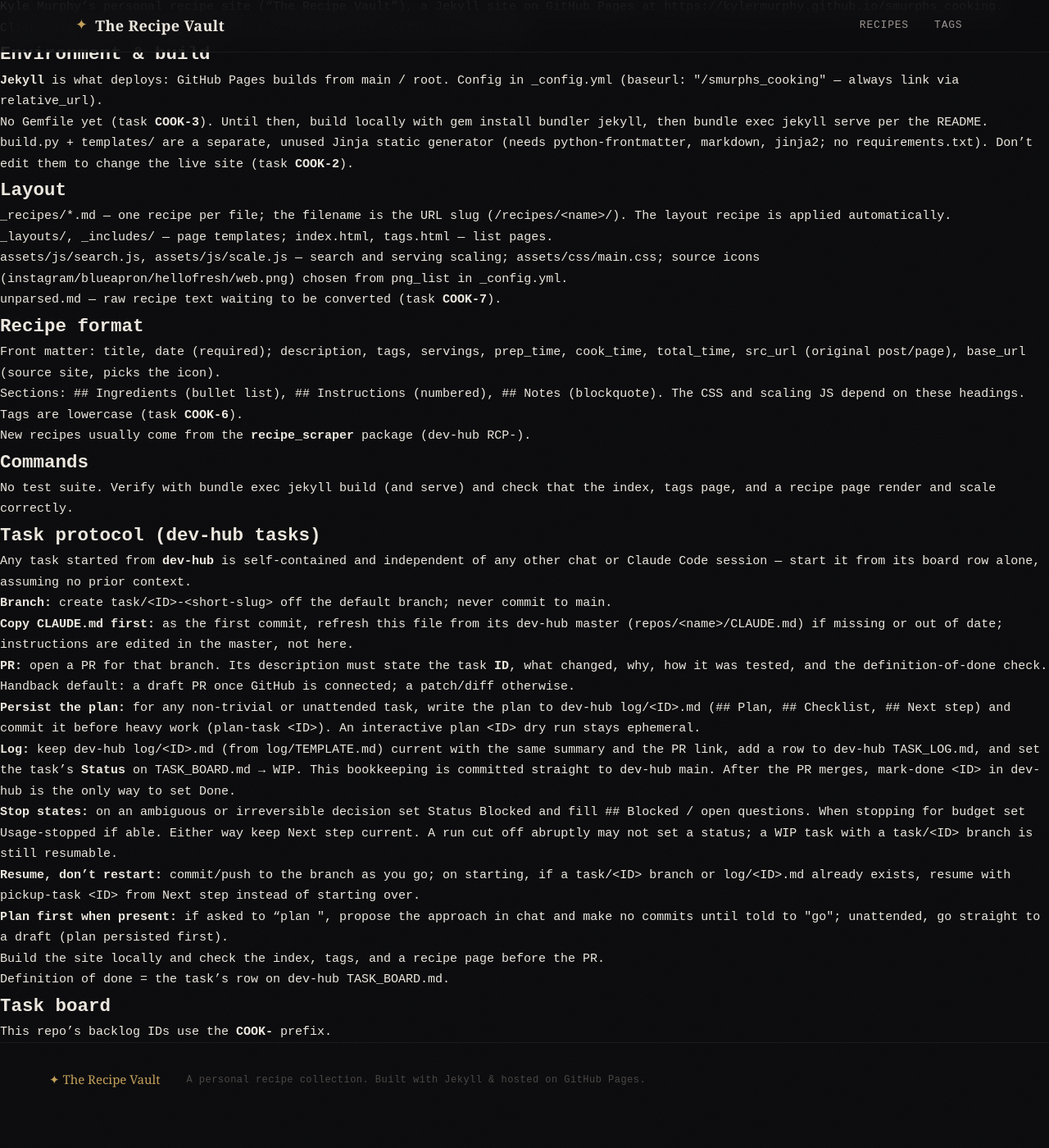
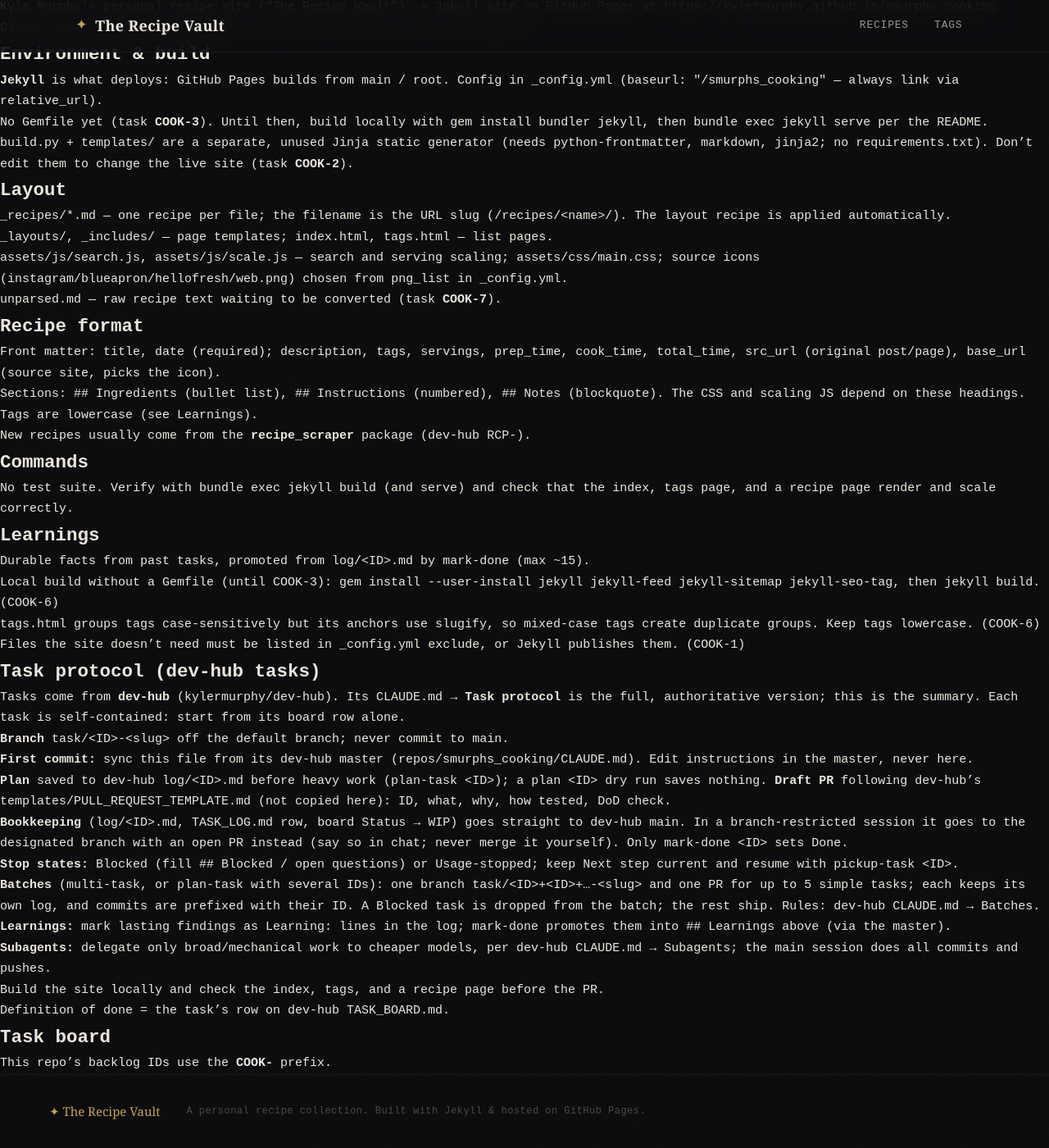
Before and after one commit to kylermurphy/smurphs_cooking, a Jekyll site: the page built from CLAUDE.md, in a window 1280 px wide and 1400 px high, scrolled down 208 px. Shown: the whole window at 82% size. Built offline with Jekyll 4.4.1, drawn with Linux system fonts in a browser that asks for light colours; some web fonts are replaced; our own code applies the rules of GitHub Pages for plain Markdown files; before the commit the page ends 1570 px from its top, so only the background shows below that; some of the changed text lies outside the part shown.

Commit message:
chore: sync CLAUDE.md from dev-hub master
Co-Authored-By: Claude Opus 5.5 <noreply@anthropic.com>
Claude-Session: https://claude.ai/code/session_01QPa8n9enGRXDLcqBppdtsd

```diff
--- a/CLAUDE.md
+++ b/CLAUDE.md
@@ -1,7 +1,8 @@
 # CLAUDE.md — smurphs_cooking
 
 Instructions for Claude Code **and** claude.ai/code (cloud) sessions working in this repo.
-Both read this file. Keep it current when the build or layout changes.
+Both read this file. Edit it in dev-hub (`repos/smurphs_cooking/CLAUDE.md`), not
+here: this copy is replaced from the master at the start of each task.
 
 ## What this is
 Kyle Murphy's personal recipe site ("The Recipe Vault"), a Jekyll site on GitHub Pages at
@@ -32,42 +33,49 @@ serving-size scaling; no backend.
   (source site, picks the icon).
 - Sections: `## Ingredients` (bullet list), `## Instructions` (numbered),
   `## Notes` (blockquote). The CSS and scaling JS depend on these headings.
-- Tags are lowercase (task **COOK-6**).
+- Tags are lowercase (see Learnings).
 - New recipes usually come from the **recipe_scraper** package (dev-hub `RCP-`).
 
 ## Commands
 - No test suite. Verify with `bundle exec jekyll build` (and `serve`) and check that the
   index, tags page, and a recipe page render and scale correctly.
 
+## Learnings
+
+Durable facts from past tasks, promoted from `log/<ID>.md` by `mark-done` (max ~15).
+
+- Local build without a Gemfile (until COOK-3): `gem install --user-install jekyll
+  jekyll-feed jekyll-sitemap jekyll-seo-tag`, then `jekyll build`. (COOK-6)
+- `tags.html` groups tags case-sensitively but its anchors use `slugify`, so mixed-case
+  tags create duplicate groups. Keep tags lowercase. (COOK-6)
+- Files the site doesn't need must be listed in `_config.yml` `exclude`, or Jekyll
+  publishes them. (COOK-1)
+
 ## Task protocol (dev-hub tasks)
 
-Any task started from **dev-hub** is self-contained and independent of any other chat or
-Claude Code session — start it from its board row alone, assuming no prior context.
+Tasks come from **dev-hub** (`kylermurphy/dev-hub`). Its `CLAUDE.md` → **Task protocol** is the
+full, authoritative version; this is the summary. Each task is self-contained: start from its
+board row alone.
 
-- **Branch:** create `task/<ID>-<short-slug>` off the default branch; never commit to `main`.
-- **Copy `CLAUDE.md` first:** as the first commit, refresh this file from its dev-hub
-  master (`repos/<name>/CLAUDE.md`) if missing or out of date; instructions are edited in
-  the master, not here.
-- **PR:** open a PR for that branch. Its description must state the task **ID**, what
-  changed, why, how it was tested, and the definition-of-done check. Handback default: a
-  draft PR once GitHub is connected; a patch/diff otherwise.
-- **Persist the plan:** for any non-trivial or unattended task, write the plan to dev-hub
-  `log/<ID>.md` (`## Plan`, `## Checklist`, `## Next step`) and commit it before heavy work
-  (`plan-task <ID>`). An interactive `plan <ID>` dry run stays ephemeral.
-- **Log:** keep dev-hub `log/<ID>.md` (from `log/TEMPLATE.md`) current with the same summary
-  and the PR link, add a row to dev-hub `TASK_LOG.md`, and set the task's **Status** on
-  `TASK_BOARD.md` → `WIP`. This bookkeeping is committed straight to dev-hub `main`. After
-  the PR merges, `mark-done <ID>` in dev-hub is the only way to set `Done`.
-- **Stop states:** on an ambiguous or irreversible decision set Status `Blocked` and fill
-  `## Blocked / open questions`. When stopping for budget set `Usage-stopped` if able. Either
-  way keep `Next step` current. A run cut off abruptly may not set a status; a `WIP` task with
-  a `task/<ID>` branch is still resumable.
-- **Resume, don't restart:** commit/push to the branch as you go; on starting, if a
-  `task/<ID>` branch or `log/<ID>.md` already exists, resume with `pickup-task <ID>` from
-  `Next step` instead of starting over.
-- **Plan first when present:** if asked to "plan <ID>", propose the approach in chat and
-  make no commits until told to "go"; unattended, go straight to a draft (plan persisted
-  first).
+- **Branch** `task/<ID>-<slug>` off the default branch; never commit to `main`.
+- **First commit:** sync this file from its dev-hub master
+  (`repos/smurphs_cooking/CLAUDE.md`). Edit instructions in the master, never here.
+- **Plan** saved to dev-hub `log/<ID>.md` before heavy work (`plan-task <ID>`); a `plan <ID>`
+  dry run saves nothing. **Draft PR** following dev-hub's `templates/PULL_REQUEST_TEMPLATE.md`
+  (not copied here): ID, what, why, how tested, DoD check.
+- **Bookkeeping** (`log/<ID>.md`, `TASK_LOG.md` row, board Status → `WIP`) goes straight to
+  dev-hub `main`. In a branch-restricted session it goes to the designated branch with an
+  open PR instead (say so in chat; never merge it yourself). Only `mark-done <ID>` sets `Done`.
+- **Stop states:** `Blocked` (fill `## Blocked / open questions`) or `Usage-stopped`; keep
+  `Next step` current and resume with `pickup-task <ID>`.
+- **Batches** (`multi-task`, or `plan-task` with several IDs): one branch
+  `task/<ID>+<ID>+…-<slug>` and one PR for up to 5 simple tasks; each keeps its own log, and
+  commits are prefixed with their ID. A `Blocked` task is dropped from the batch; the rest
+  ship. Rules: dev-hub `CLAUDE.md` → Batches.
+- **Learnings:** mark lasting findings as `Learning:` lines in the log; `mark-done` promotes
+  them into `## Learnings` above (via the master).
+- **Subagents:** delegate only broad/mechanical work to cheaper models, per dev-hub
+  `CLAUDE.md` → Subagents; the main session does all commits and pushes.
 - Build the site locally and check the index, tags, and a recipe page before the PR.
 - Definition of done = the task's row on dev-hub `TASK_BOARD.md`.
 
```
